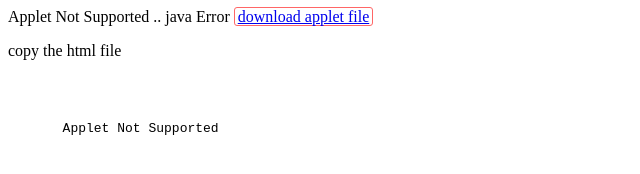
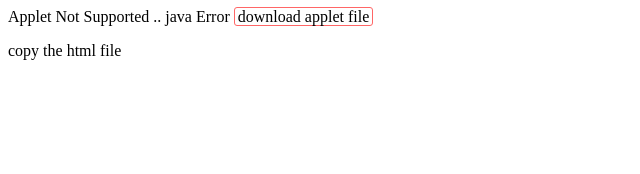
Before and after one commit to raghsgit/Webtech, a plain HTML site: page l5.html in a window 1280 px wide. Shown: the whole page, without its empty margins (0-640 px from the left). Drawn offline with Linux system fonts and the light colour scheme.

Commit message:
Update l5.html

```diff
--- a/l5.html
+++ b/l5.html
@@ -13,14 +13,14 @@
     </head>
   <body>
     <applet width="200" height="200" code="calc" >Applet Not Supported .. java Error </applet>
-    <a href="cal.java" download>download applet file</a>
+    <a href="cal.java" style="color:black;baackground-color:#ccc;text-decoration:none"download>download applet file</a>
     <div>
       <p> copy the html file</p>
       <pre>
       <html>
       <head><title>Calculator</title></head>
       <body>
-       <applet width="200" height="200" code="calc" >Applet Not Supported</applet>
+       <applet width="200" height="200" code="calc" ></applet>
        </body>
       </html>
       </pre>
```
